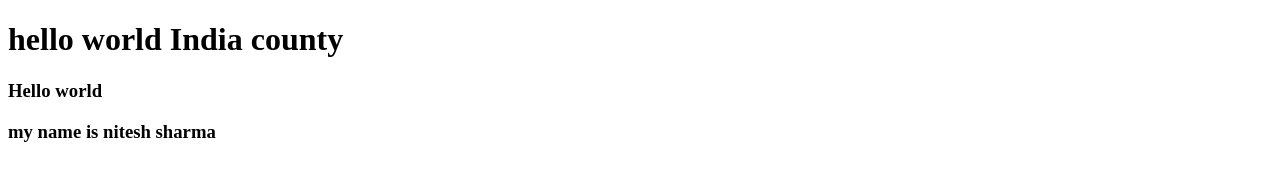
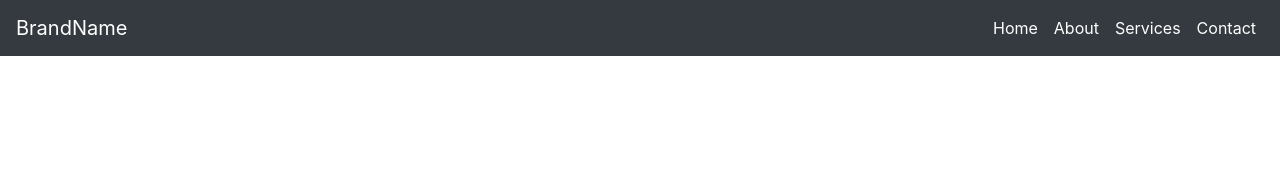
Before and after one commit to NITESHsharma345/playForIndia, a plain HTML site: page index.html in a window 1280 px wide. Drawn offline with nearby package versions, Linux system fonts and the light colour scheme.

Commit message:
Adding a CSS file and i have done header part

```diff
--- a/index.html
+++ b/index.html
@@ -3,11 +3,42 @@
 <head>
     <meta charset="UTF-8">
     <meta name="viewport" content="width=device-width, initial-scale=1.0">
-    <title>Document</title>
+    <title>playforIndia</title>
+        <!-- Bootstrap CSS -->
+        <link href="https://maxcdn.bootstrapcdn.com/bootstrap/4.5.2/css/bootstrap.min.css" rel="stylesheet">
+        <link rel="stylesheet" href="playForIndia.css">
 </head>
 <body>
-    <h1>hello world India county</h1>
-    <h3>Hello world</h3>
-    <h3>my name is nitesh sharma</h3>
+
+    <!-- Header Section -->
+    <header>
+        <nav class="navbar navbar-expand-lg navbar-custom">
+            <a class="navbar-brand" href="#">BrandName</a>
+            <button class="navbar-toggler" type="button" data-toggle="collapse" data-target="#navbarNav" aria-controls="navbarNav" aria-expanded="false" aria-label="Toggle navigation">
+                <span class="navbar-toggler-icon"></span>
+            </button>
+            <div class="collapse navbar-collapse" id="navbarNav">
+                <ul class="navbar-nav ml-auto">
+                    <li class="nav-item">
+                        <a class="nav-link" href="#home">Home</a>
+                    </li>
+                    <li class="nav-item">
+                        <a class="nav-link" href="#about">About</a>
+                    </li>
+                    <li class="nav-item">
+                        <a class="nav-link" href="#services">Services</a>
+                    </li>
+                    <li class="nav-item">
+                        <a class="nav-link" href="#contact">Contact</a>
+                    </li>
+                </ul>
+            </div>
+        </nav>
+    </header>
+
+    <!-- Bootstrap JS and dependencies -->
+    <script src="https://code.jquery.com/jquery-3.5.1.slim.min.js"></script>
+    <script src="https://cdn.jsdelivr.net/npm/@popperjs/core@2.9.2/dist/umd/popper.min.js"></script>
+    <script src="https://maxcdn.bootstrapcdn.com/bootstrap/4.5.2/js/bootstrap.min.js"></script>
 </body>
 </html>
--- /dev/null
+++ b/playForIndia.css
@@ -0,0 +1,11 @@
+            /* Custom CSS */
+            .navbar-custom {
+                background-color: #343a40; /* Dark background */
+            }
+            .navbar-custom .navbar-brand,
+            .navbar-custom .nav-link {
+                color: #ffffff; /* White text */
+            }
+            .navbar-custom .nav-link:hover {
+                color: #d4d4d4; /* Light gray text on hover */
+            }
```
